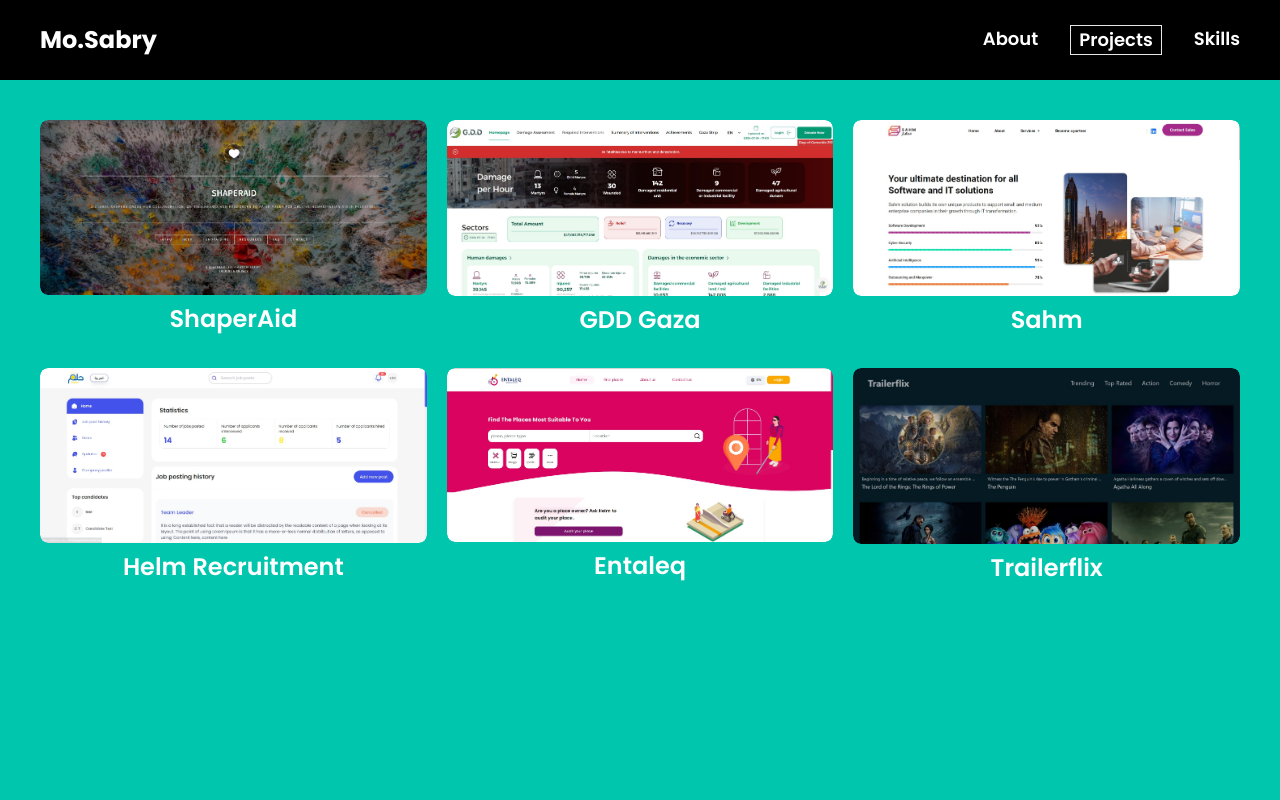
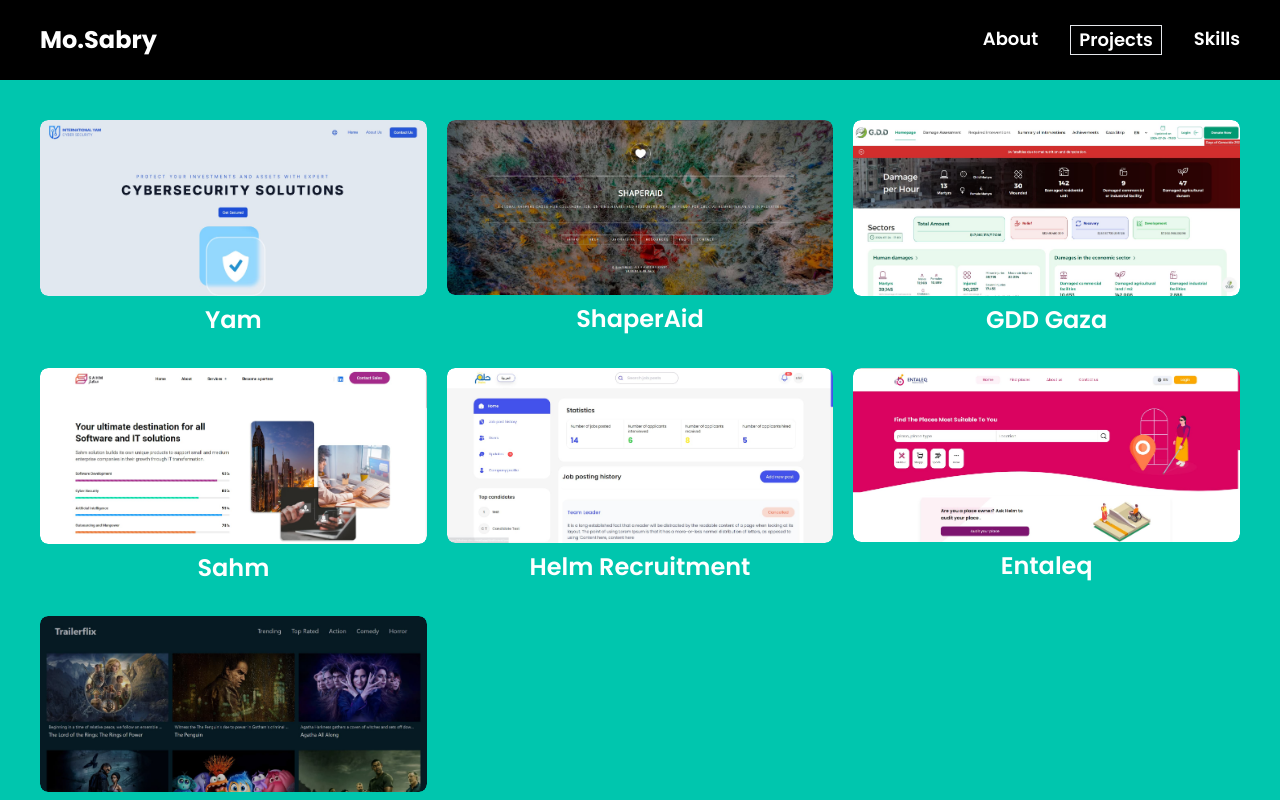
Before and after one commit to mohamedsabrie/resume, a Next.js app: page /projects in a window 1280 px wide. Shown: the top 800 px of the page. Built offline with nearby package versions, Linux system fonts and the light colour scheme.

Commit message:
add yam to projects

```diff
--- a/components/Projects/index.js
+++ b/components/Projects/index.js
@@ -1,8 +1,13 @@
-import Link from "next/link";
-import Image from "next/image";
 import Project from "./Project";
 
 const projects = [
+  {
+    id: 7,
+    name: "Yam",
+    href: "https://yamcyber.sa/",
+    imageSrc: "/images/yam.jpg",
+    imageAlt: "yam",
+  },
   {
     id: 3,
     name: "ShaperAid",
@@ -40,7 +45,7 @@ const projects = [
     imageAlt: "entaleq",
   },
   {
-    id: 5,
+    id: 6,
     name: "Trailerflix",
 
     href: "https://trailerflix-app.vercel.app/",
```
Also changed, not shown: public/images/yam.jpg (added).
